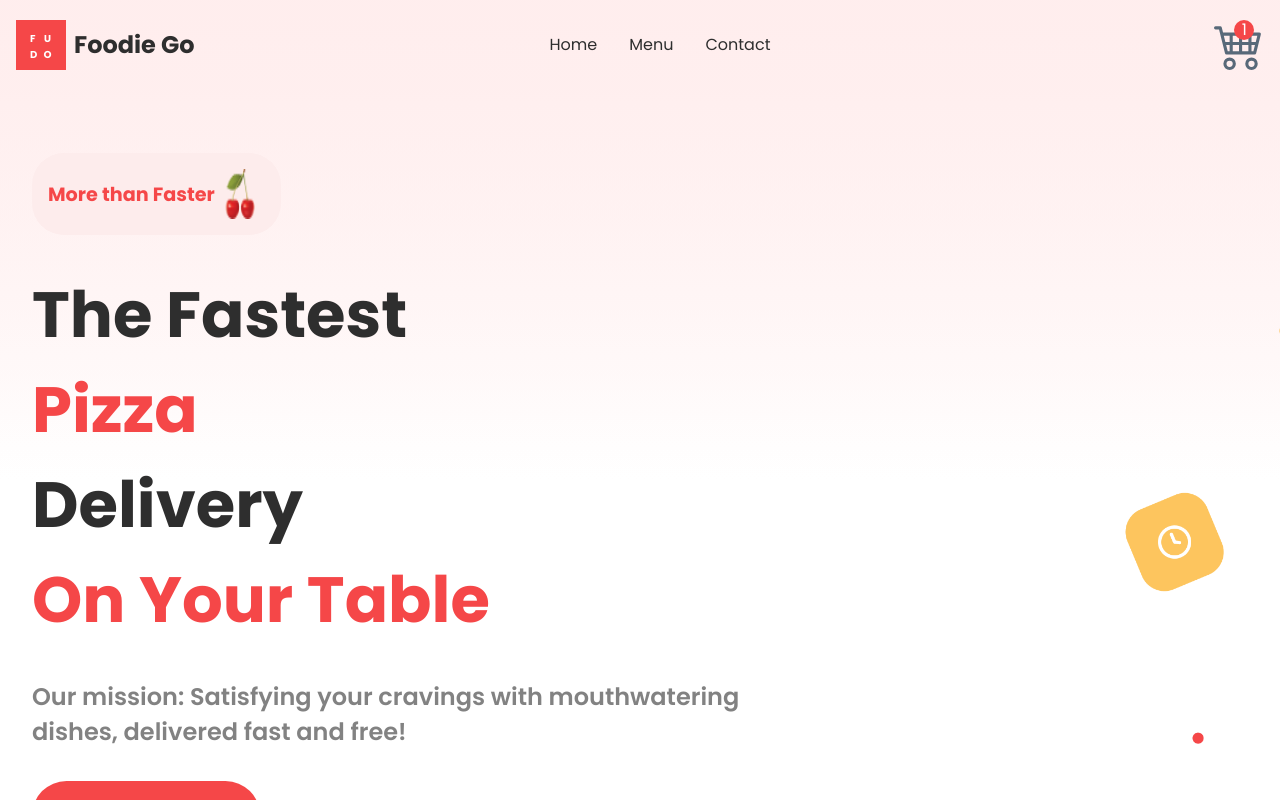
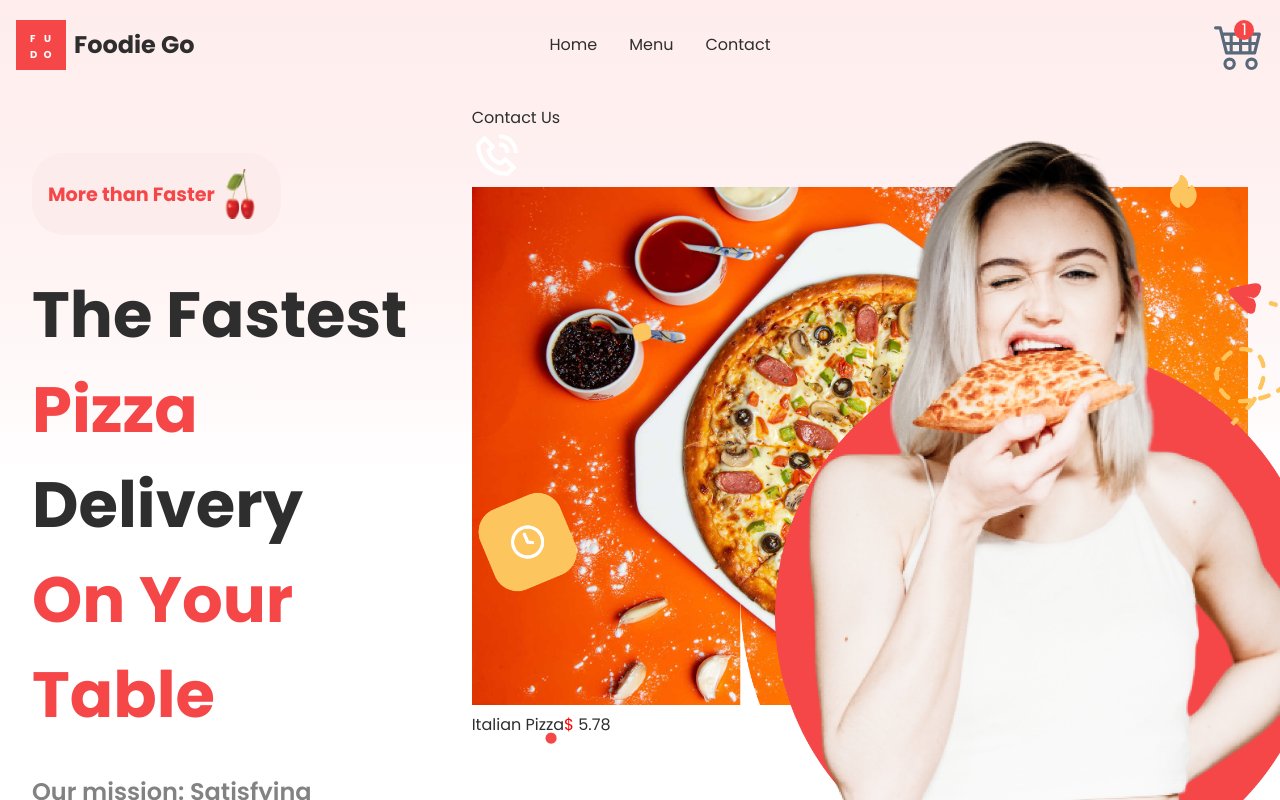
Before and after one commit to HimashaNethmini/Food_WebApp-Nextjs, a Next.js app: page / in a window 1280 px wide. Shown: the top 800 px of the page. Built offline with nearby package versions, Linux system fonts and the light colour scheme.

Commit message:
make the hero section

```diff
--- a/components/Hero.jsx
+++ b/components/Hero.jsx
@@ -2,6 +2,9 @@ import Image from "next/image";
 import css from "../styles/Hero.module.css";
 import Cherry from "../assets/Cherry.png";
 import HeroImage from "../assets/HeroImage.png";
+import Pizza1 from "../assets/p1.jpg"
+import {BiPhoneCall} from "react-icons/bi";
+
 
 export default function Hero() {
   return (
@@ -33,6 +36,27 @@ export default function Hero() {
         <div className={css.imageContainer}>
             <Image src={HeroImage} alt="" layout="intrinsic" />
         </div>
+
+        <div className={css.contactUs}>
+          <span>Contact Us</span>
+          <div>
+           < BiPhoneCall size={50} color="white"/>
+          </div>
+        </div>
+
+        <div className={css.Pizza}>
+          <div>
+            <Image src={Pizza1} alt="" objectFit="cover" layout="intrinsic" />
+          </div>
+
+          <div className={css.details}>
+            <span>Italian Pizza</span>
+            <span>
+              <span style={{color: "red" }}>$ </span>
+             5.78
+            </span>
+          </div>
+        </div>
       </div>
     </div>
   );
```
